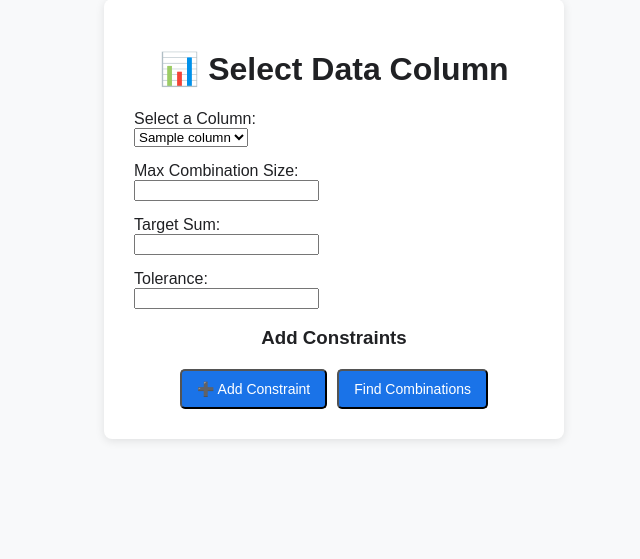
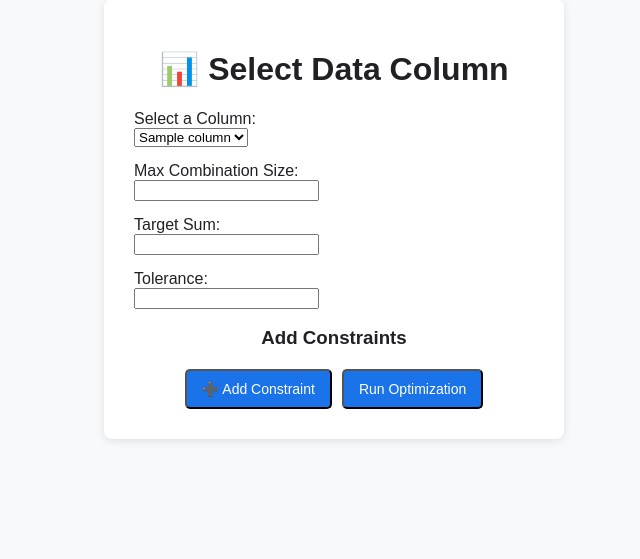
Before and after one commit to limadog9/combinationsolver, a Flask app: template templates/select_column.html in a window 1280 px wide. Shown: the part 181-740 px from the top of the page, without its empty margins (306-946 px from the left). Run offline with Flask 2, Linux system fonts and the light colour scheme; the template is opened without the code that fills it: most values are stand-ins (such as "Sample title", 1, 10 or a date in 2020).

Commit message:
Updated button text to 'Run Optimization'

```diff
--- a/templates/select_column.html
+++ b/templates/select_column.html
@@ -41,7 +41,7 @@
 
             <div class="button-group">
                 <button type="button" onclick="addConstraint()">➕ Add Constraint</button>
-                <button type="submit">Find Combinations</button>
+                <button type="submit">Run Optimization</button>
             </div>
         </form>
     </div>
```
